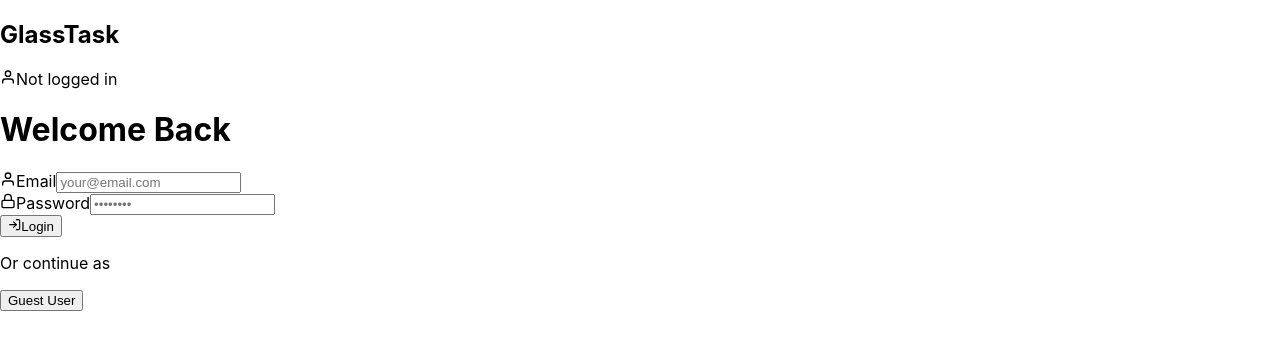
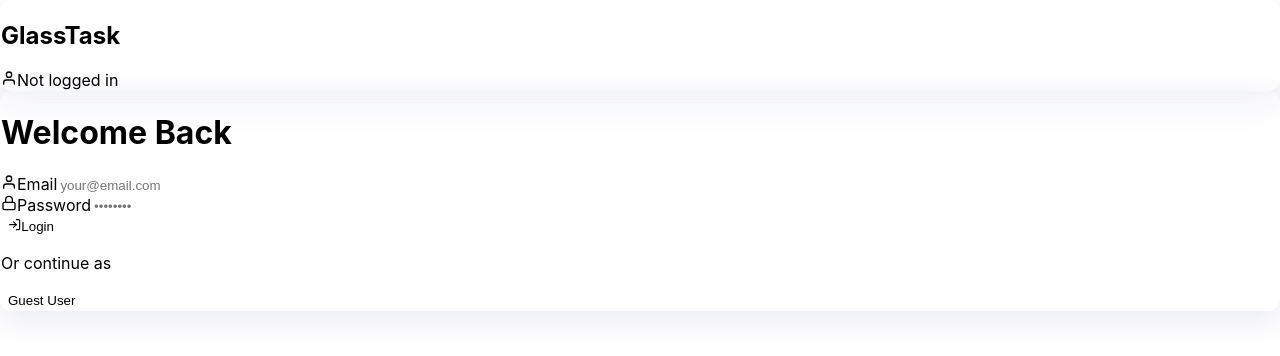
Before and after one commit to StephenLegacy/redux-to-do-App, a React (Create React App) app: page /login in a window 1280 px wide. Shown: the top 356 px of the page. Built offline with nearby package versions, Linux system fonts and the light colour scheme.

Commit message:
Refine glassmorphic.css: adjust transparency and blur for better UX

```diff
--- a/src/styles/glassmorphic.css
+++ b/src/styles/glassmorphic.css
@@ -0,0 +1,37 @@
+.glassmorphic {
+    background: rgba(255, 255, 255, 0.15);
+    backdrop-filter: blur(10px);
+    -webkit-backdrop-filter: blur(10px);
+    border-radius: 12px;
+    border: 1px solid rgba(255, 255, 255, 0.18);
+    box-shadow: 0 8px 32px 0 rgba(31, 38, 135, 0.1);
+  }
+
+  .glassmorphic-button {
+    background: rgba(255, 255, 255, 0.2);
+    backdrop-filter: blur(5px);
+    -webkit-backdrop-filter: blur(5px);
+    border-radius: 8px;
+    border: 1px solid rgba(255, 255, 255, 0.18);
+    transition: all 0.3s ease;
+  }
+
+  .glassmorphic-button:hover {
+    background: rgba(255, 255, 255, 0.3);
+    transform: translateY(-2px);
+    box-shadow: 0 4px 16px 0 rgba(31, 38, 135, 0.2);
+  }
+
+  .glassmorphic-input {
+    background: rgba(255, 255, 255, 0.1);
+    backdrop-filter: blur(5px);
+    -webkit-backdrop-filter: blur(5px);
+    border-radius: 8px;
+    border: 1px solid rgba(255, 255, 255, 0.18);
+  }
+
+  .glassmorphic-input:focus {
+    outline: none;
+    border: 1px solid rgba(255, 255, 255, 0.3);
+    box-shadow: 0 0 0 2px rgba(99, 102, 241, 0.3);
+  }
```
